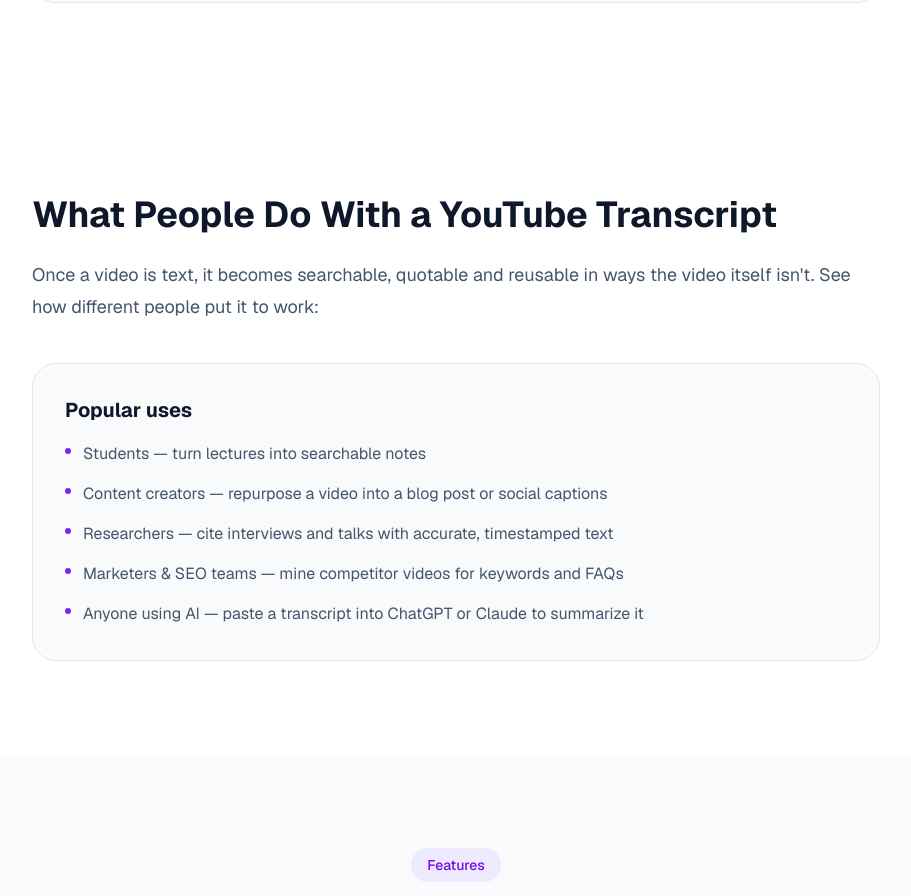
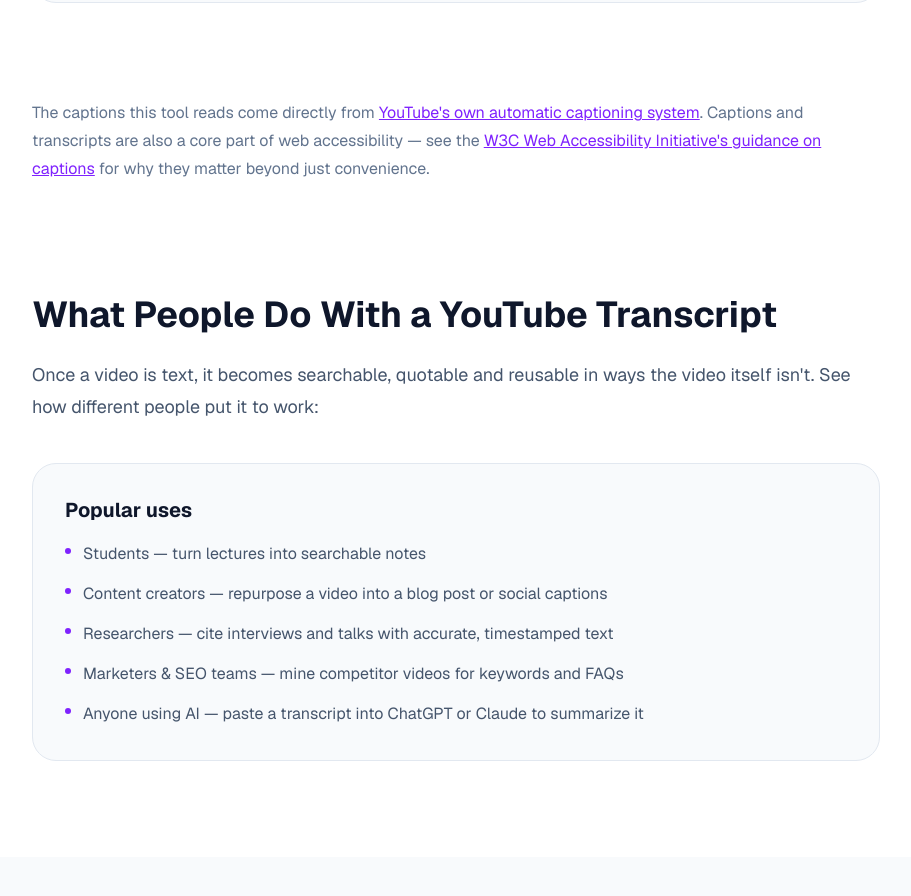
Before and after one commit to umardesignsin-sketch/youtube-transcript-generator, a Next.js app: page /youtube-to-transcript in a window 1280 px wide. Shown: the part 1160-2056 px from the top of the page, without its empty margins (184-1095 px from the left). Built offline with nearby package versions, Linux system fonts and the light colour scheme.

Commit message:
Add external citation links and llms.txt for AEO trust signals
Link out to YouTube's own captions docs and W3C WAI captions guidance
from content pages, auto-tag external MDX links with target/rel, and
add /llms.txt describing the site for AI systems.

```diff
--- a/app/youtube-to-transcript/page.tsx
+++ b/app/youtube-to-transcript/page.tsx
@@ -100,6 +100,33 @@ export default function YouTubeToTranscriptPage() {
         ]}
       />
 
+      <section className="bg-white pb-4">
+        <div className="mx-auto max-w-4xl px-6">
+          <p className="text-base leading-7 text-slate-500">
+            The captions this tool reads come directly from{" "}
+            <a
+              href="https://support.google.com/youtube/answer/6373554"
+              target="_blank"
+              rel="noopener noreferrer"
+              className="text-violet-600 underline"
+            >
+              YouTube&apos;s own automatic captioning system
+            </a>
+            . Captions and transcripts are also a core part of web
+            accessibility — see the{" "}
+            <a
+              href="https://www.w3.org/WAI/media/av/captions/"
+              target="_blank"
+              rel="noopener noreferrer"
+              className="text-violet-600 underline"
+            >
+              W3C Web Accessibility Initiative&apos;s guidance on captions
+            </a>{" "}
+            for why they matter beyond just convenience.
+          </p>
+        </div>
+      </section>
+
       <ContentBlock
         heading="What People Do With a YouTube Transcript"
         paragraphs={[
--- a/data/blog/how-to-get-youtube-transcript.mdx
+++ b/data/blog/how-to-get-youtube-transcript.mdx
@@ -5,7 +5,7 @@ export const meta = {
   date: "2026-01-15",
 };
 
-Every public YouTube video that has captions — whether added by the creator or generated automatically by YouTube — has a transcript hiding behind it. You don't need to install anything to get it out. Here's exactly how.
+Every public YouTube video that has captions — whether added by the creator or generated automatically using [YouTube's speech recognition](https://support.google.com/youtube/answer/6373554) — has a transcript hiding behind it. You don't need to install anything to get it out. Here's exactly how.
 
 ## Method 1: Use a Free Online Transcript Generator
 
@@ -39,7 +39,7 @@ If you want clean text with timestamps you can actually download in a usable for
 - **Content repurposing** — turning a video into a blog post, thread or newsletter.
 - **Research** — citing interviews, talks or panels with an accurate, searchable source.
 - **AI workflows** — pasting a transcript into ChatGPT or Claude to summarize, extract key points, or generate notes.
-- **Accessibility** — providing a text alternative to video content.
+- **Accessibility** — providing a text alternative to video content, [an established web accessibility practice](https://www.w3.org/WAI/media/av/captions/).
 
 ## FAQ
 
--- a/data/blog/youtube-to-transcript-complete-guide.mdx
+++ b/data/blog/youtube-to-transcript-complete-guide.mdx
@@ -20,7 +20,7 @@ No installation, no account, and it works the same way whether the video is 2 mi
 
 ## How It Actually Works
 
-YouTube already stores captions for most videos — either uploaded by the creator or generated automatically by YouTube's own speech recognition. A converter doesn't create new text; it reads the captions that already exist and reformats them into something you can copy, search or export. That's also why a video with no captions at all can't produce a transcript — there's nothing to extract.
+YouTube already stores captions for most videos — either uploaded by the creator or generated automatically using [YouTube's own automatic captioning system](https://support.google.com/youtube/answer/6373554). A converter doesn't create new text; it reads the captions that already exist and reformats them into something you can copy, search or export. That's also why a video with no captions at all can't produce a transcript — there's nothing to extract.
 
 ## How Accurate Is a YouTube Transcript?
 
@@ -37,7 +37,7 @@ Different formats suit different jobs:
 
 - **Plain text (TXT)** — best for reading, note-taking, or pasting into an AI tool for summarization.
 - **Timestamped TXT** — best when you need to know *when* something was said, for citations or building chapter markers.
-- **SRT** — the standard subtitle format, best when you're feeding the transcript into a video editor or media player.
+- **[SRT](https://en.wikipedia.org/wiki/SubRip)** — the standard subtitle format, best when you're feeding the transcript into a video editor or media player.
 
 You don't have to pick just one — a good converter generates all three from a single result.
 
--- a/mdx-components.tsx
+++ b/mdx-components.tsx
@@ -20,9 +20,17 @@ export function useMDXComponents(components: MDXComponents): MDXComponents {
     ol: (props) => (
       <ol className="mt-5 list-decimal space-y-2 pl-6 text-lg leading-8 text-slate-600" {...props} />
     ),
-    a: (props) => (
-      <a className="text-violet-600 underline hover:text-violet-700" {...props} />
-    ),
+    a: ({ href, ...props }) => {
+      const isExternal = typeof href === "string" && /^https?:\/\//.test(href);
+      return (
+        <a
+          href={href}
+          className="text-violet-600 underline hover:text-violet-700"
+          {...(isExternal ? { target: "_blank", rel: "noopener noreferrer" } : {})}
+          {...props}
+        />
+      );
+    },
     strong: (props) => <strong className="font-semibold text-slate-900" {...props} />,
     blockquote: (props) => (
       <blockquote
```
Also changed, not shown: public/llms.txt (added).
